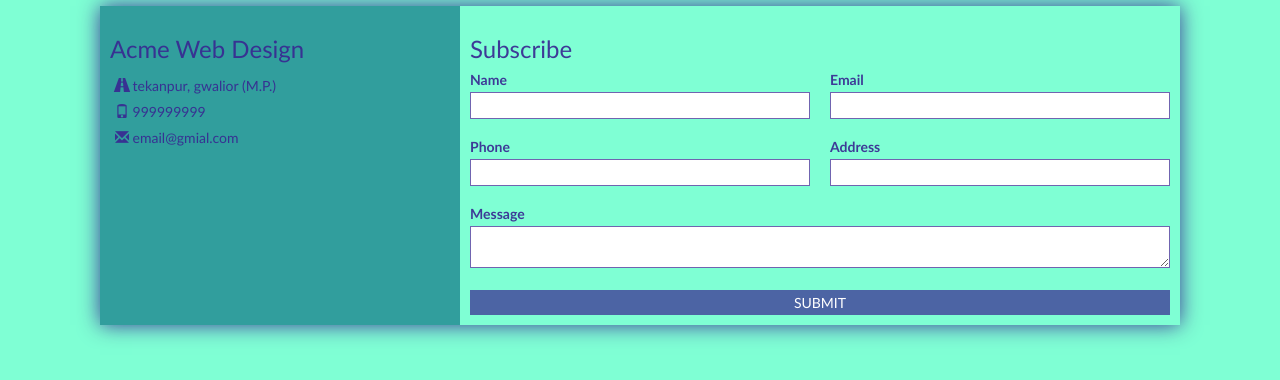
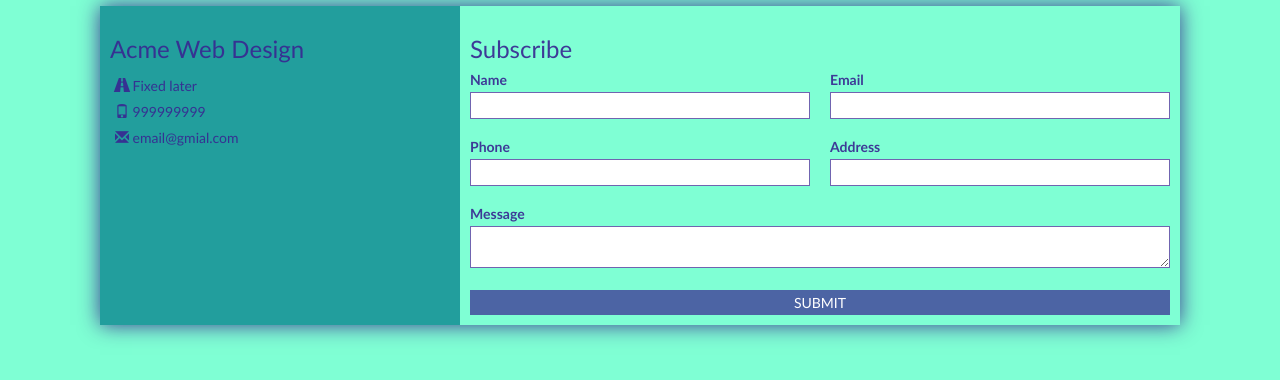
Before and after one commit to DEVOHUB/html, a plain HTML site: page contactFormForWebsite/index.html in a window 1280 px wide. Shown: the part 74-454 px from the top of the page. Drawn offline with nearby package versions, Linux system fonts and the light colour scheme.

Commit message:
fix some color issues

```diff
--- a/contactFormForWebsite/css/main.css
+++ b/contactFormForWebsite/css/main.css
@@ -32,11 +32,11 @@ ul{
 }
 
 .wrapper{
-    box-shadow: 0 0 20px 0 rgba(22.1%, 15.8%, 57%, 0.917);
+    box-shadow: 0 0 20px 0 rgba(22.1%, 15.8%, 54%, 0.917);
 }
 .wrapper .company-info{
     text-align: center;
-    background-color: rgba(16.7%, 58.9%, 60.1%, 0.917);
+    background-color: rgba(10.7%, 58.9%, 60.1%, 0.917);
 }
 
 .wrapper .company-info ul li{
@@ -74,12 +74,12 @@ ul{
     color: white;
     border: 0;
     text-transform: uppercase;
-    /* transition: background-color 1s ease-in-out; */
+    transition: background-color 1s ease-in-out;
 }
 
 .contact-form button:hover{
     background-color: aqua;
-    color: black;
+    color: gray;
     transition: background-color 0.5s ease-in-out;
 }
 @media(min-width:800px){
--- a/contactFormForWebsite/index.html
+++ b/contactFormForWebsite/index.html
@@ -6,7 +6,6 @@
     <meta http-equiv="X-UA-Compatible" content="ie=edge">
     <title>Contact Us</title>
     <link rel="stylesheet" href="/bootstrap3.3.6/3.3.6.bootstrap.min.css">
-    <!--<link rel="stylesheet" href="animatedcss cdn">-->
     <link rel="stylesheet" href="css/main.css">
     <script src="/bootstrap3.3.6/1.12.0.jquery.min.js"></script>
     <script src="/bootstrap3.3.6/3.3.6.bootstrap.min.js"></script>
@@ -19,7 +18,7 @@
             <div class="company-info">
                 <h3>Acme Web Design</h3>
                 <ul>
-                    <li><span class="glyphicon glyphicon-road"></span>&nbsp;tekanpur, gwalior (M.P.)</li>
+                    <li><span class="glyphicon glyphicon-road"></span>&nbsp;Fixed later</li>
                     <li><span class="glyphicon glyphicon-phone"></span>&nbsp;999999999</li>
                     <li><span class="glyphicon glyphicon-envelope"></span>&nbsp;email@gmial.com</li>
                 </ul>
```
